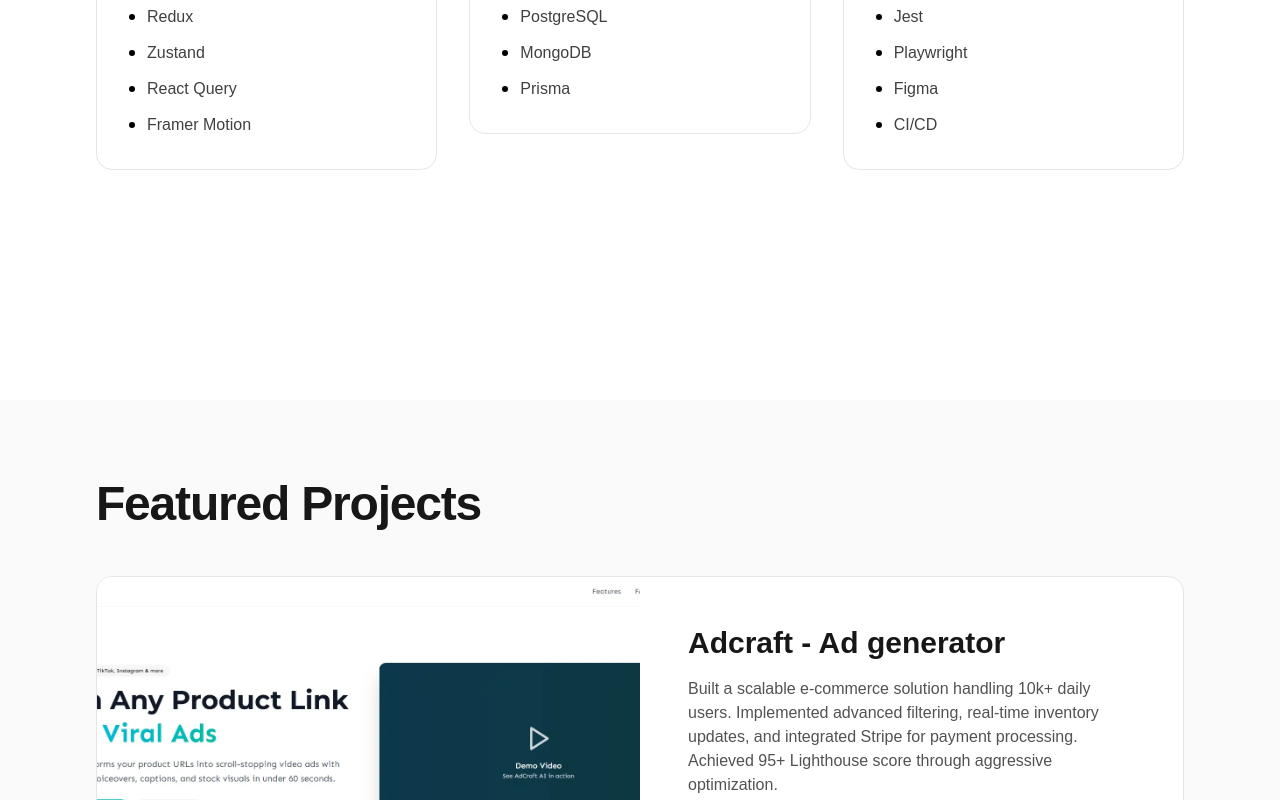
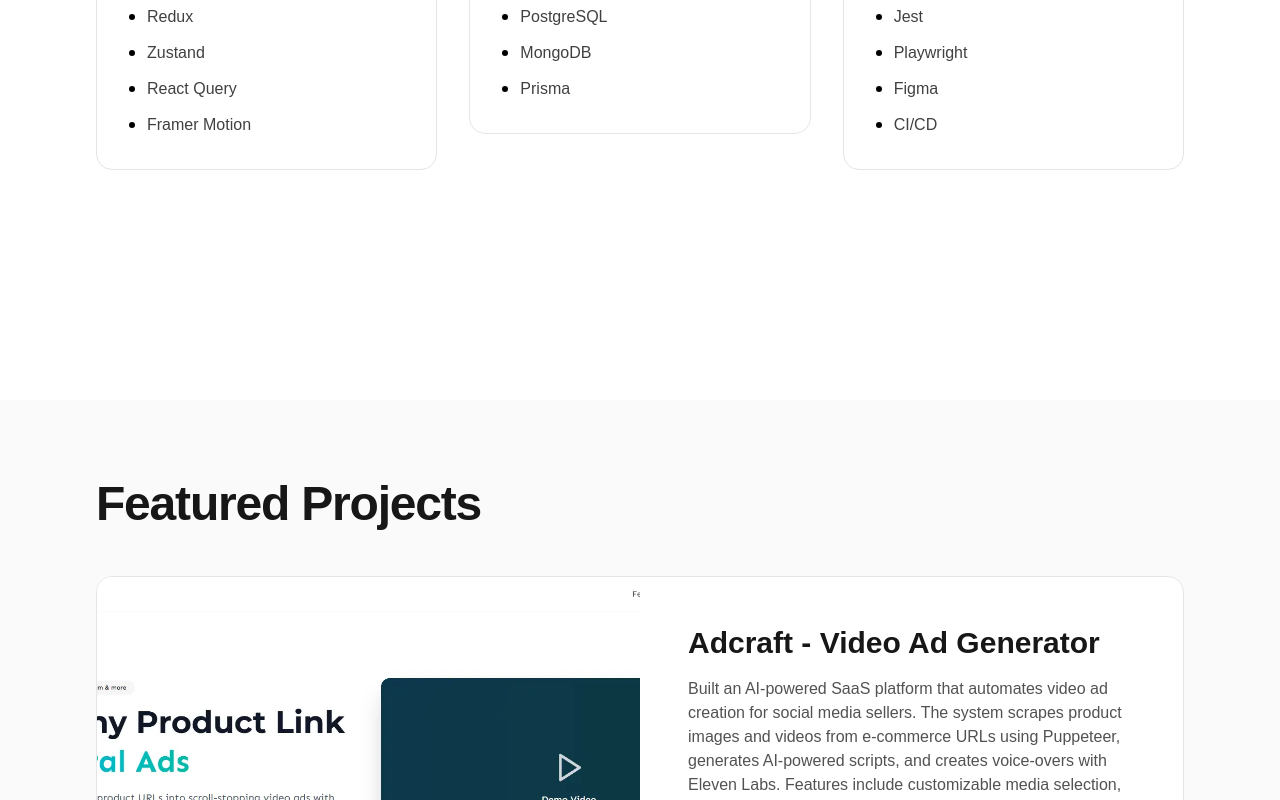
Before and after one commit to Dchole/portfolio, a Next.js app: page / in a window 1280 px wide. Shown: the part 2000-2800 px from the top of the page. Built offline with nearby package versions, Linux system fonts and the light colour scheme.

Commit message:
feat: Update project details for Adcraft, enhancing title and description for clarity and relevance

```diff
--- a/data/portfolio.ts
+++ b/data/portfolio.ts
@@ -54,18 +54,20 @@
 export const projects: Project[] = [
   {
     id: "1",
-    title: "Adcraft - Ad generator",
+    title: "Adcraft - Video Ad Generator",
     description:
-      "A full-featured e-commerce platform with real-time inventory management and payment processing.",
+      "AI-powered video ad generator that transforms your e-commerce product pages into professional video ads in under a minute.",
     longDescription:
-      "Built a scalable e-commerce solution handling 10k+ daily users. Implemented advanced filtering, real-time inventory updates, and integrated Stripe for payment processing. Achieved 95+ Lighthouse score through aggressive optimization.",
+      "Built an AI-powered SaaS platform that automates video ad creation for social media sellers. The system scrapes product images and videos from e-commerce URLs using Puppeteer, generates AI-powered scripts, and creates voice-overs with Eleven Labs. Features include customizable media selection, automated video rendering with FFmpeg, and Paystack payment integration. Generates professional ads in 30-60 seconds for $0-30 depending on the number of ads generated.",
     technologies: [
       "Next.js",
       "TypeScript",
-      "PostgreSQL",
-      "Prisma",
-      "Stripe",
-      "Redis"
+      "Nest.js",
+      "MongoDB",
+      "Puppeteer",
+      "FFmpeg",
+      "Eleven Labs API",
+      "Paystack"
     ],
     imageUrl: "/projects/Adcraft.webp",
     demoUrl: "https://adcraft.cc",
```
